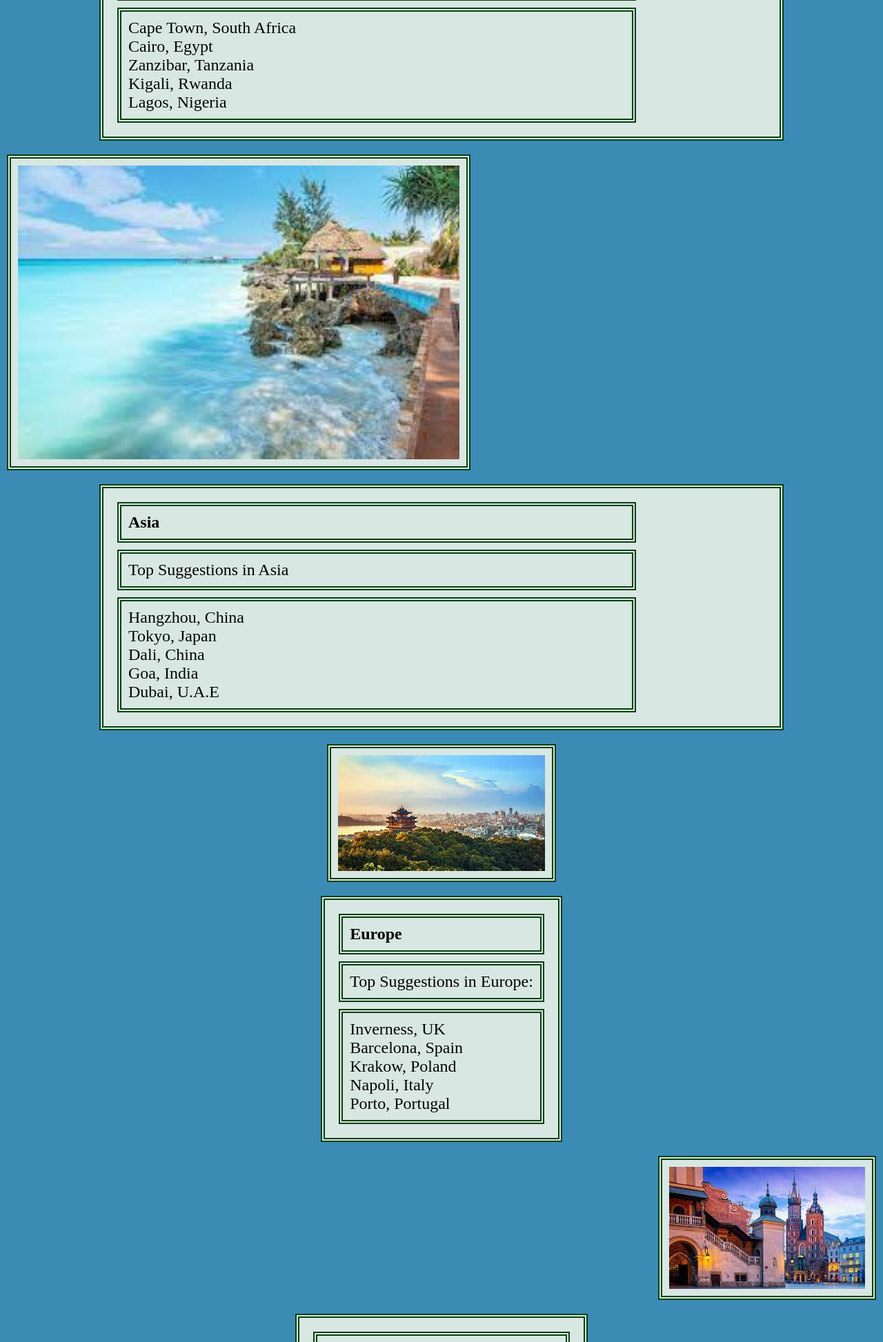
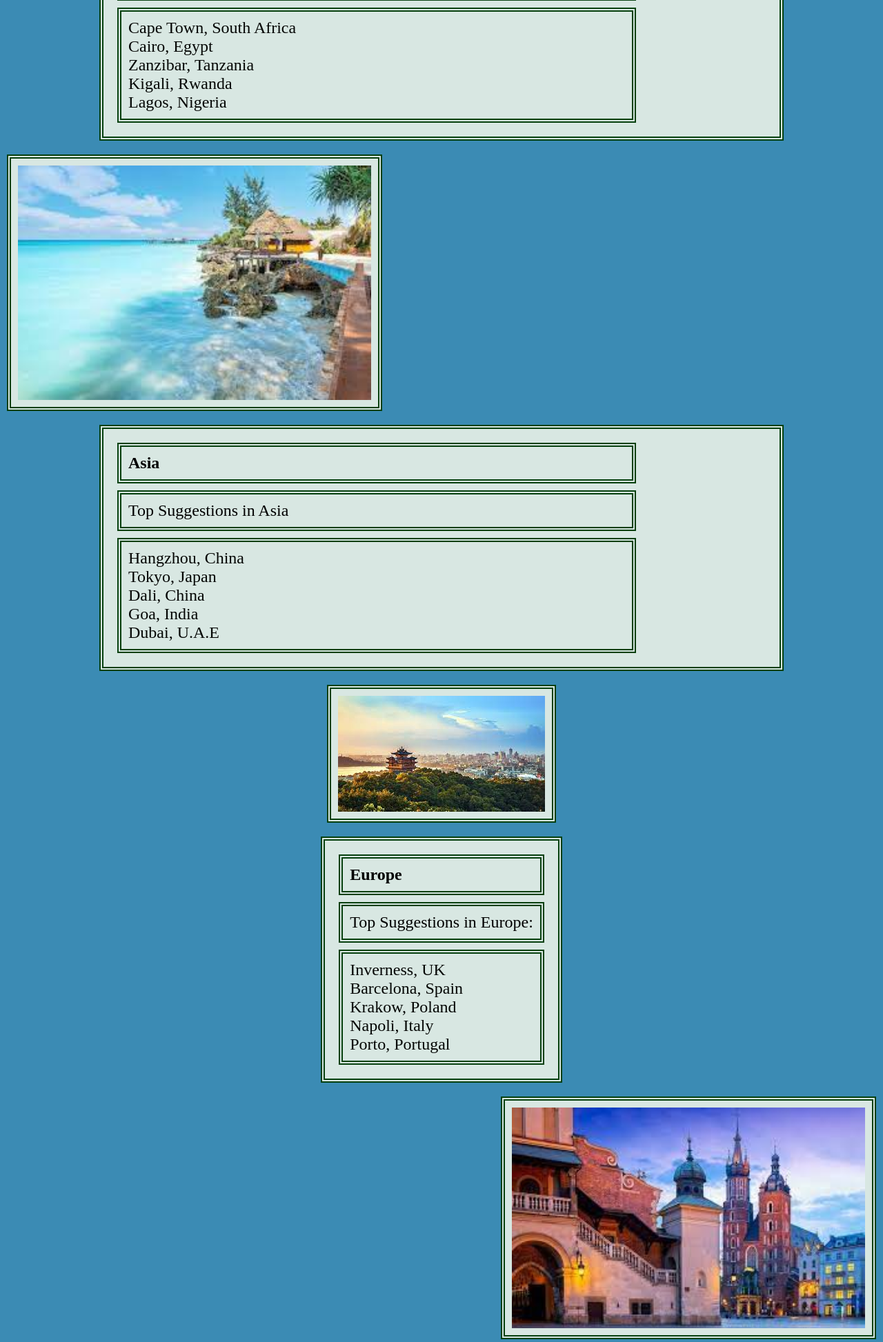
Before and after one commit to aaronhubber/Tripps_Travel, a Flask app: page / in a window 1280 px wide. Shown: the part 1591-3537 px from the top of the page at 69% size. Run offline with Flask 2, Linux system fonts and the light colour scheme.

Commit message:
resized items

```diff
--- a/static/css/style.css
+++ b/static/css/style.css
@@ -159,6 +159,7 @@ a:active {
   border-width: 6px;
   border-color: rgb(6, 64, 14);
   background-color:rgb(216, 231, 226);
+
 }
 .image2{
 
@@ -171,7 +172,7 @@ a:active {
   border-width: 6px;
   border-color: rgb(6, 64, 14);
   background-color:rgb(216, 231, 226);
-  width: 50%;
+  width: 40%;
 }
 .image3{
 
@@ -184,6 +185,7 @@ a:active {
   border-width: 6px;
   border-color: rgb(6, 64, 14);
   background-color:rgb(216, 231, 226);
+  width: 40%;
 }
 
 .boxes{
```
